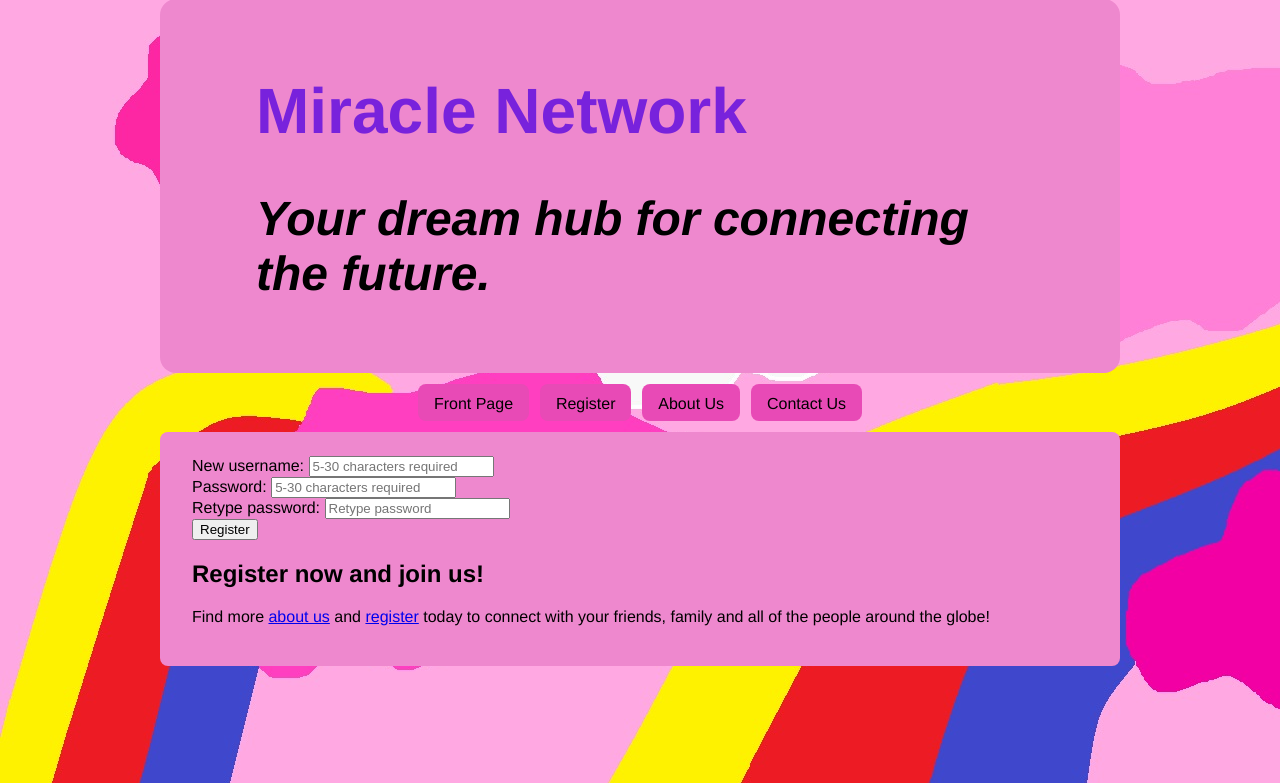
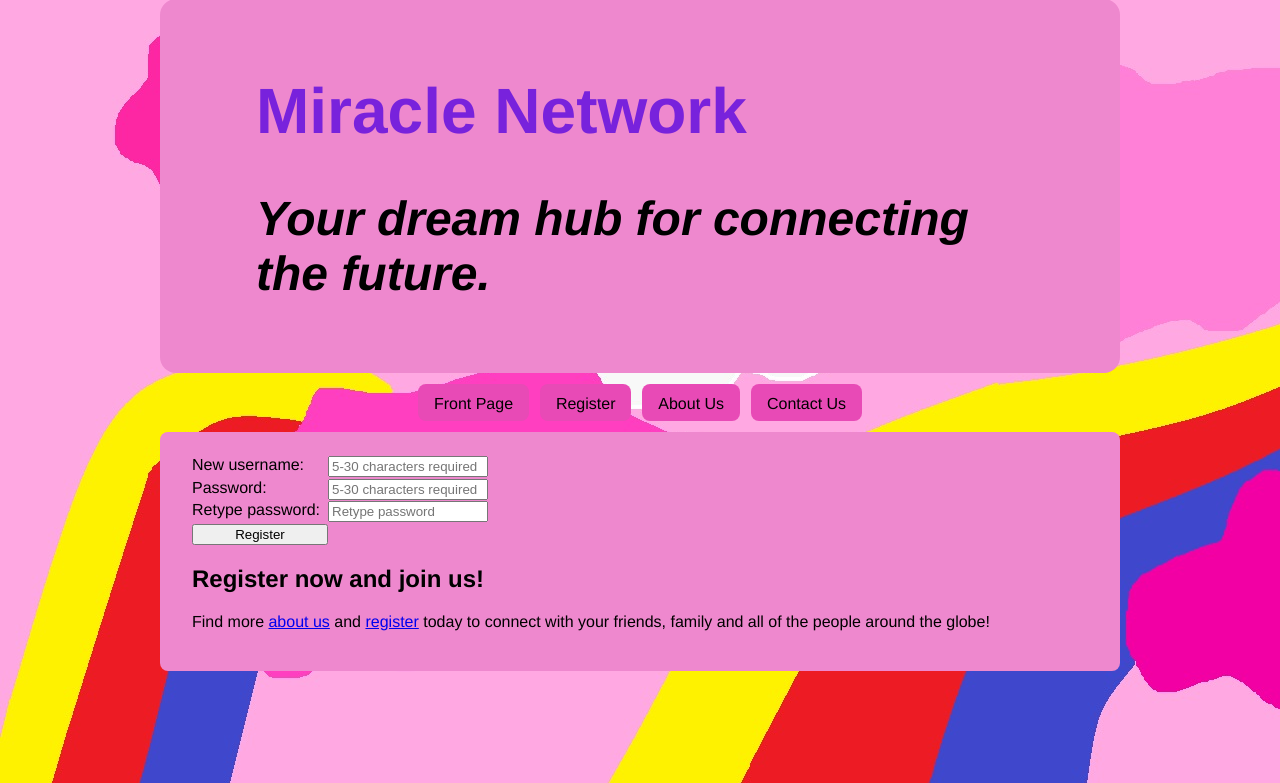
Before and after one commit to Dhkj/Soha, a Flask app: page /register in a window 1280 px wide. Shown: the part 17-800 px from the top of the page. Run offline with Flask 3, Linux system fonts and the light colour scheme.

Commit message:
Improved the forms in index.html, profiles.html and register.html by applying 'display: grid' in style.css and making the appropriate changes.

```diff
--- a/static/style.css
+++ b/static/style.css
@@ -40,9 +40,52 @@ nav ul {
     background: rgb(238, 136, 206);
     padding: 1.5em 2em;
     border-radius: .5em
- }
+}
 
 nav li a {
     text-decoration: none;
     color: #000;
 }
+
+form {
+    display: grid;
+    max-width: 30em;
+    grid-template-columns: 9em 10em 10em;
+    grid-row-gap: .1em;
+}
+
+div #profile_update_form {
+    display: grid;
+    max-width: 40em;
+    grid-template-columns: 20em 10em 10em;
+    grid-row-gap: .1em;
+}
+
+div #change_profile_form {
+    display: grid;
+    max-width: 40em;
+    grid-template-columns: 20em 10em 10em;
+    grid-row-gap: .1em;
+}
+
+.profile_informations {
+    display: grid;
+    max-width: 30em;
+    grid-template-columns: 6em 24em;
+    grid-row-gap: .1em;
+}
+
+div #login_form {
+    display: grid;
+    max-width: 15.2em;
+    grid-template-columns: 5.2em 10em;
+    grid-row-gap: .1em;
+}
+
+div #register_form {
+    display: grid;
+    max-width: 18.5em;
+    grid-template-columns: 8.5em 10em;
+    grid-row-gap: .1em;
+    text-align: left;
+}
--- a/templates/index.html
+++ b/templates/index.html
@@ -39,11 +39,11 @@
         </nav>
 
         <div class="content">
-            <form action="/login" method="POST">
+            <form id="login_form" action="/login" method="POST">
                 <label for="username">Username:</label>
-                <input type="text" name="username" required placeholder="Type username"><br>
+                <input type="text" name="username" required placeholder="Type username">
                 <label for="password">Password:</label>
-                <input type="password" name="password" required placeholder="Type password"><br>
+                <input type="password" name="password" required placeholder="Type password">
                 <input type="submit" value="Log in">
             </form>
 
--- a/templates/register.html
+++ b/templates/register.html
@@ -39,13 +39,13 @@
         </nav>
 
         <div class="content">
-            <form action="/register" method="POST">
+            <form id="register_form" action="/register" method="POST">
                 <label for="username">New username:</label>
-                <input type="text" name="username" required minlength="5" maxlength="30" placeholder="5-30 characters required"><br>
+                <input type="text" name="username" required minlength="5" maxlength="30" placeholder="5-30 characters required">
                 <label for="password">Password:</label>
-                <input type="password" name="password1" required minlength="5" maxlength="30" placeholder="5-30 characters required"><br>
+                <input type="password" name="password1" required minlength="5" maxlength="30" placeholder="5-30 characters required">
                 <label for="password">Retype password:</label>
-                <input type="password" name="password2" required minlength="5" maxlength="30" placeholder="Retype password"><br>
+                <input type="password" name="password2" required minlength="5" maxlength="30" placeholder="Retype password">
                 <input type="submit" value="Register">
             </form>
 
```
Also changed, not shown: templates/profiles.html (+30 -14 lines).
